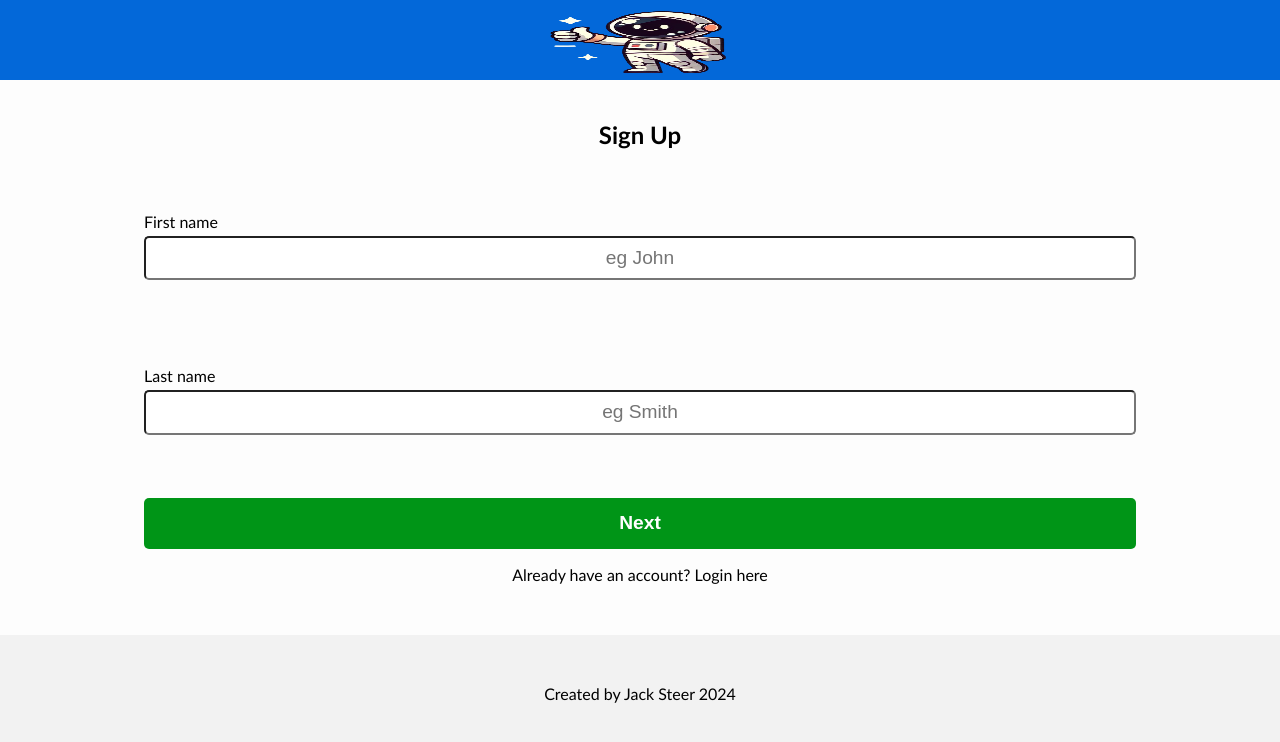
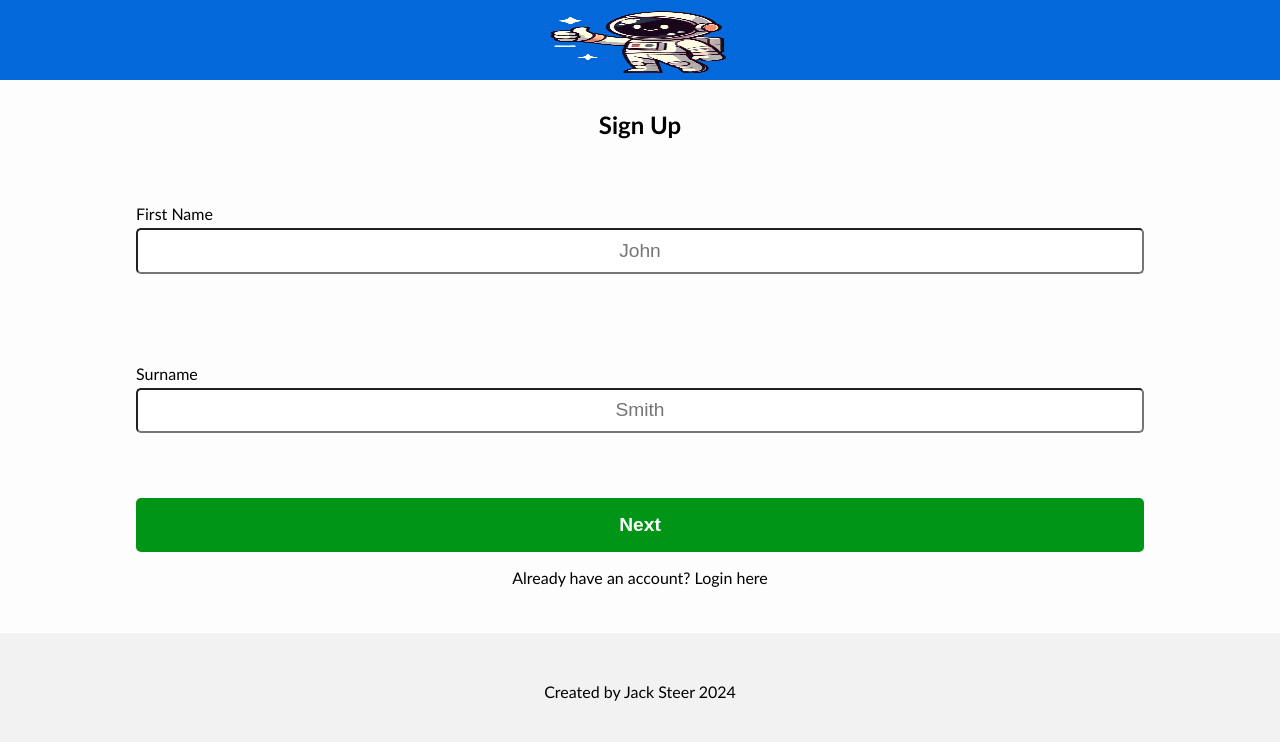
Before and after one commit to jack-steer/registration-form, a React (Create React App) app: page / in a window 1280 px wide. Shown: the top 742 px of the page. Built offline with nearby package versions, Linux system fonts and the light colour scheme.

Commit message:
ADDED reusable component text field with label

```diff
--- a/src/App.css
+++ b/src/App.css
@@ -40,7 +40,7 @@ body {
     display: flex;
     flex-direction: column;
     align-items: center;
-    padding: 20px;
+    padding: 10px;
     background-color: #fdfdfd;
 }
 
--- a/src/App.js
+++ b/src/App.js
@@ -1,38 +1,32 @@
-import './App.css';
 
-import { Header } from './components/Header.js'
-import { Footer } from './components/Footer.js'
+import "./App.css";
 
-function App() {
+import { Header } from "./components/Header.js";
+import { Footer } from "./components/Footer.js";
+import { InputTextField } from "./components/InputTextField.js";
+
+const App = () => {
+  const renderContents = () => {
+    return (
+      <>
+        <h2>Sign Up</h2>
+        <div className="form">
+          <InputTextField labelText={"First Name"} placeholder={"John"}></InputTextField>
+          <InputTextField labelText={"Surname"} placeholder={"Smith"}></InputTextField>
+        </div>
+        <button className="cta-button">Next</button>
+        <p>Already have an account? Login here</p>
+      </>
+    );
+  };
+
   return (
     <div className="app-container">
       <Header />
-      <div className="content-container">
-        <h2>Sign Up</h2>
-        <div className='form'>
-          <div className="input-form">
-            <label>First name</label>
-            <input
-              type="text"
-              placeholder={"eg John"}
-              className="input-text-field"
-            />
-          </div>
-          <div className="input-form">
-            <label>Last name</label>
-            <input
-              type="text"
-              placeholder={"eg Smith"}
-              className="input-text-field"
-            />
-          </div>
-        </div>
-        <button className='cta-button'>Next</button>
-        <p>Already have an account? Login here</p>
-      </div>
+      <div className="content-container">{renderContents()}</div>
       <Footer />
     </div>
   );
-}
+};
 
 export default App;
--- /dev/null
+++ b/src/components/InputTextField.js
@@ -0,0 +1,14 @@
+import '../App.css';
+
+export const InputTextField = ({labelText, placeholder}) => {
+    return (
+        <div className="input-form">
+            <label>{labelText}</label>
+            <input
+            type="text"
+            placeholder={placeholder}
+            className="input-text-field"
+            />
+      </div>
+    );
+  }
```
Also changed, not shown: src/components/Button.js (deleted, +0 -9 lines), 1 other file (tests, documents, lock files or other folders).
